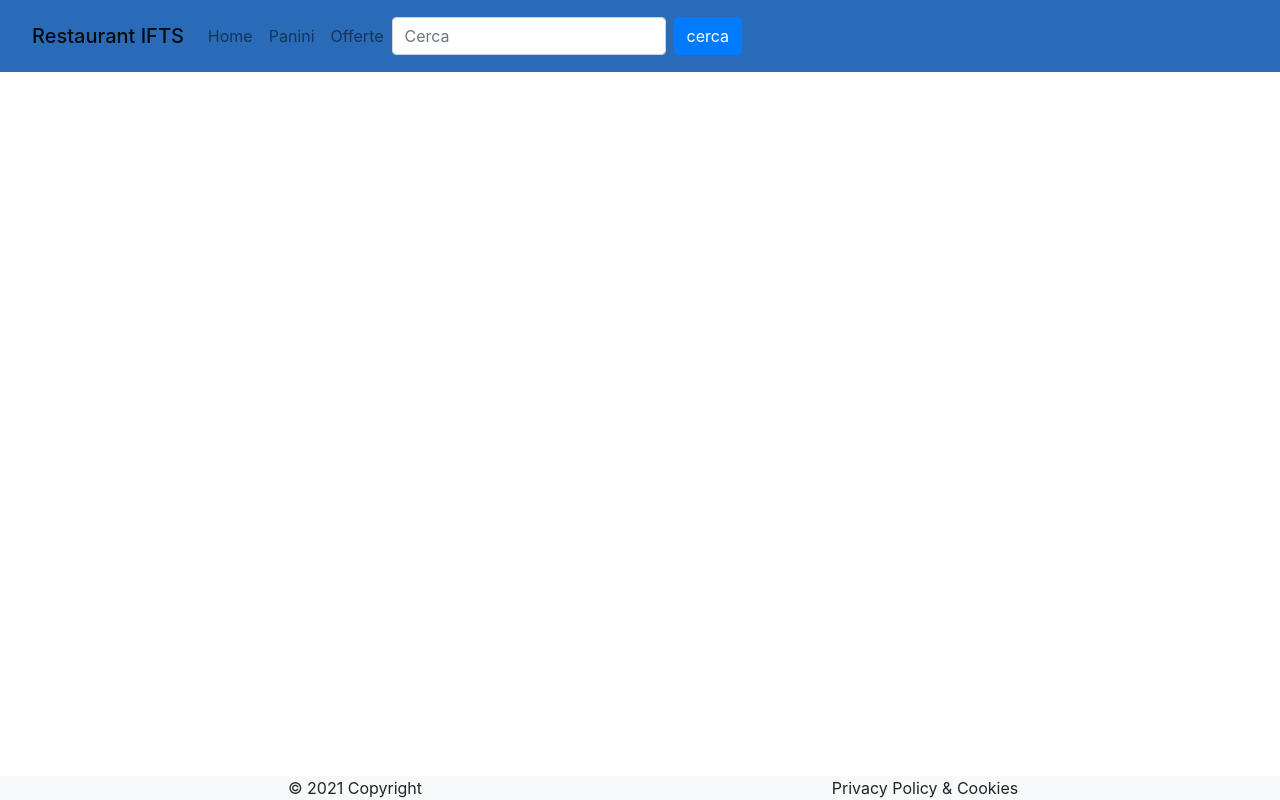
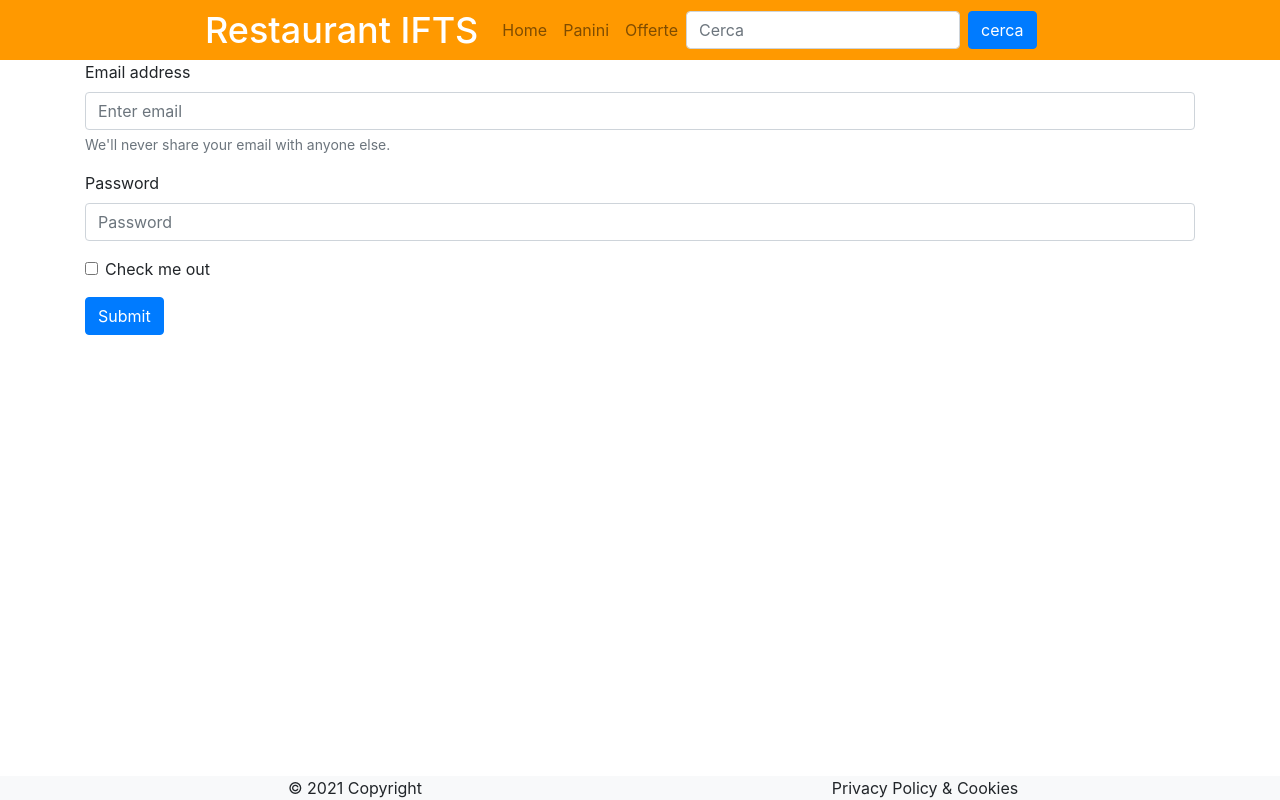
Before and after one commit to WhiteLion0950/Restaurant_fe, a React (Create React App) app: page /#/login in a window 1280 px wide. Built offline with nearby package versions, Linux system fonts and the light colour scheme.

Commit message:
aggiunto scopri

```diff
--- a/src/App.js
+++ b/src/App.js
@@ -1,4 +1,5 @@
-import logo from './logo.svg';import 'bootstrap/dist/css/bootstrap.min.css';
+
+import 'bootstrap/dist/css/bootstrap.min.css';
 import './App.scss';
 import Categories from './views/categories';
 import {
@@ -9,20 +10,32 @@ import {
 import Category from "./views/category"
 import NavbarCustom from './common/navigation/navbar';
 import FooterCustom from './common/footer/footer';
+import Login from './views/login';
+import AuthWrapper from './views/authWrapper';
 
 function App() {
   return (
     <div className="app">
       <NavbarCustom />
+
    <HashRouter>
      <Switch>
        <Route exact path ="/">
+       <AuthWrapper key={"category"}>
          <Categories />
+         </AuthWrapper>
        </Route>
 
         <Route exact path ="/categories/:id">
+
         <Category />
+
         </Route>
+
+        <Route exact path ="/login">
+        <Login />
+        </Route>
+
      </Switch>
    </HashRouter>
 
--- a/src/App.scss
+++ b/src/App.scss
@@ -44,11 +44,27 @@
 }
 
 .navbar {
-  background-color:rgb(41, 107, 182);
+  background-color:#FF9900;
+  height: 60px !important;
+  padding: 0!important;
+}
+.navbar-navbar-expand-lg-navbar-light{
+  height: 80px !important;
+}
+
+.navbar-expand-lg {
+  ;
+}
+.navbar-collapse{
+  position: left !important;
 }
 .logo{
+  margin-left: 205px !important;
+  color: white !important;
+  font-size: 36px;
   font-weight: 500;
   font-family: -apple-system, BlinkMacSystemFont, 'Segoe UI', Roboto, Oxygen, Ubuntu, Cantarell, 'Open Sans', 'Helvetica Neue', sans-serif;
+
 }
 
 .main-content {
--- a/src/common/alert/alert.js
+++ b/src/common/alert/alert.js
@@ -1,10 +1,25 @@
 import React from "react";
 import { Alert } from "react-bootstrap";
 
-const AlertCustom = () => (
-    <Alert variant="danger">
-    <Alert.Heading>Si è verificato un errore</Alert.Heading>
-  </Alert>
+export const AlertCustom = () => (
+ <Alert variant="danger">
+  <Alert.Heading>Qualcosa è andato storto!</Alert.Heading>
+  <p>
+    Ci dispiace , qualcosa nel caricamento della pagina è andato storto, prova a ricaricare e incrocia le dita!
+  </p>
+
+  <p className="mb-0">
+    Whenever you need to, be sure to use margin utilities to keep things nice
+    and tidy.
+  </p>
+</Alert>
 )
 
 export default AlertCustom
+
+
+
+
+//<Alert variant="danger">
+  //  <Alert.Heading>Si è verificato un errore</Alert.Heading>
+//  </Alert>
--- a/src/common/cards/cardLoadingSection.js
+++ b/src/common/cards/cardLoadingSection.js
@@ -2,7 +2,7 @@ import React from "react";
 import CardLoading from "./cardLoading";
 import {Col, Row} from "react-bootstrap";
 
-const CardLoadingSection = () => (
+export const CardLoadingSection = () => (
     <Row>
         {
             Array.apply(null, { length: 12 }).map((_, idx) => (
--- /dev/null
+++ b/src/common/cards/cardProduct.js
@@ -0,0 +1,18 @@
+import React from 'react'
+import{Card as CardCustom} from 'react-bootstrap'
+
+
+export const CardProducts=({title,subtitle,description,image})=>{
+    return (
+        <CardCustom  className="card-custom">
+            <CardCustom.Img variant ="top" src={image}/>
+            <CardCustom.Header>{title}</CardCustom.Header>
+            <CardCustom.Body>
+                <CardCustom.Title>{subtitle}</CardCustom.Title>
+                <CardCustom.Text>{description}</CardCustom.Text>
+
+            </CardCustom.Body>
+        </CardCustom>
+    )
+}
+export default CardProducts
--- /dev/null
+++ b/src/views/authWrapper.js
@@ -0,0 +1,22 @@
+import React from 'react'
+import { withRouter } from 'react-router'
+
+class AuthWrapper extends React.Component{
+    constructor(props){
+        super(props)
+    }
+
+    componentDidMount(){
+        const jwt = localStorage.getItem('jwt')
+
+        if(!jwt){
+            this.props.history.replace("/login")
+        }
+    }
+
+    render(){
+        return this.props.children
+    }
+}
+
+export default withRouter(AuthWrapper)
--- a/src/views/categories.js
+++ b/src/views/categories.js
@@ -72,6 +72,7 @@ class Categories extends React.Component{
 
                                 <Col md={4} key={"card_loading_"+idx}>
                                     <Card
+                                    callback={()=>{this.props.history.push(`/categories/${current.id}`)}}
                                     urlImg={current.images[0].uri}
                                         title={current.title}
                                         subTitle={current.subtitle}
--- a/src/views/category.js
+++ b/src/views/category.js
@@ -1,15 +1,81 @@
 import React from "react";
 import {withRouter} from "react-router-dom"
+import {fetchCategory} from './functions/api'
+import {CardProducts} from'../common/cards/cardProduct'
+import {CardLoadingSection} from'../common/cards/cardLoadingSection'
+import {AlertCustom} from '../common/alert/alert'
+import {Row,Col} from "react-bootstrap"
+
 class Category extends React.Component {
     constructor (props){
         super(props) //per la classe react component
-
+        this.fetchData=this.fetchData.bind(this)
+        this.state={
+            isLoading:false,
+            isError:false,
+            data:null,
+            id:this.props.match.params.id
+        }
+    }
+    componentDidMount(){this.fetchData()}
+    fetchData(){
+      this.setState({
+          isLoading:true
+      })
+      fetchCategory(this.state.id)
+      .then(categories => {
+          this.setState({
+              data:categories
+          })
+      })
+      .catch(err=>{
+          this.setState({
+          isError:true
+        })
+      })
+      .finally(()=>{
+      this.setState({
+          isLoading:false
+      })
+     console.log (this.state.data)
+    })
     }
 
     render(){
         return(
-            <p>L'id passato {this.props.match.params.id}</p>
+           <>
+           {
+            this.state.isLoading ?
+            (
+                <CardLoadingSection/>
+                ): this.state.isError ?(
+                <AlertCustom/>
+                ): this.state.data ?(
+                    <Row >
+                        {
+                            this.state.data.products.map((curr,idx)=>{
+                        return(
+                            <Col md={3} key={`card_${idx}`}>
+                        <CardProducts
+                        title={curr.title}
+                        subtitle={curr.subtitle}
+                        description={curr.description}
+                        image={curr.images[0].uri}
+                        id={idx}
+                        />
+                        </Col>
+                        )
+                    })
+                        }
+                    </Row>
+
+
+                ):null
+
+
+           }
+           </>
         );
     }
 }
-export default withRouter
+export default withRouter (Category)
--- a/src/views/functions/api.js
+++ b/src/views/functions/api.js
@@ -1,14 +1,46 @@
 export const fetchCategories =() =>{
-    //fetch per recuperare i dati, dopo l'url posso passare altri parametri
+    return fetchWrapper("https://apirestaurant.mvlabs.it/api/categories", 'GET')
+}
+export const fetchCategory= (id)=>{
+    return fetchWrapper(`https://apirestaurant.mvlabs.it/api/categories/${id}`, 'GET')
+}
+// chiamando così fetchCategorie e fetchCategory ti assicuri di essere autenticata, perchè passi attraverso il controllo della autorizzazione
 
-    return fetch('https://apirestaurant.mvlabs.it/api/categories')
-    .then(responce=> { //risposta che arriverà dal server e controllare che sia uno stato positivo dal 200-299
-        if(responce.ok){
-            return responce.json() //risposta in json è una callback
+export const postLogin = (body) =>{
+    return fetchWrapper("https://apirestaurant.mvlabs.it/api/login", "POST", body)
+}
+// postLogin fa una chimata di tipo POST e passa all'endpoit username e password
+// quando facciamo la chiamata e gli passiamo i valori di usrn e pswd, gli passiamo i valori di this.state (da login.js)
+// che contengono username e password.
+// se corretti ci restiuisce un jwt con il quale possiamo allegramente visitare il sito
+/**
+@param{*}url
+@param{*}method
+@param{*}body
+@returns
+*/
+export const fetchWrapper=(url, method, body)=> {
+    const jwt = localStorage.getItem("jwt");
+    return fetch(
+        url,
+        {
+            method: method,
+            ...(body ? {body: JSON.stringify(body)} : null),
+            headers: {
+                ...(jwt ? {Authorization: 'Bearer '+ jwt} : null),
+                ...( body ? {'Content-Type': 'application/json'} : null)
+            }
         }
-        else{
-          throw new Error("Errore") //messaggio di errore se la risposta non è ok
+    ) .then (response=>{
+      if (response.headers.get('jwt')){
+          localStorage.setItem('jwt', response.headers.get('jwt'))
+      } if (response.ok){
+          return response.clone().json().catch(()=> response.text())
+      } else {
+          if(response.status == 401){
+              localStorage.removeItem('jwt');
         }
-
+        throw new Error("Errore")
+      }
     })
 }
--- /dev/null
+++ b/src/views/login.js
@@ -0,0 +1,76 @@
+import React from 'react'
+import {Container, Form , Button }from "react-bootstrap"
+import {withRouter} from "react-router"
+import { postLogin } from './functions/api'
+class Login extends React.Component{
+    constructor(props){
+        super(props);
+
+        this.state ={
+            email: "",
+            password: "",
+        }
+        this.handleChangeInput=this.handleChangeInput.bind(this);
+        this.onSubmit = this.onSubmit.bind(this);
+    }
+    handleChangeInput (event){
+        const name =event.target.name;
+        const value =event.target.value;
+        console.warn(name,value,event);
+        this.setState({
+            [name]:value
+        })
+    }
+
+    onSubmit(event){
+        event.preventDefault()
+        postLogin(this.state)
+        .then(response=>{
+            this.props.history.push('/')
+        })
+        .catch(err =>{
+            console.warn(err)
+        })
+    }
+
+    render(){
+        return(
+        <Container fluid ="sm">
+            <Form onSubmit={this.onSubmit}>
+  <Form.Group controlId="formBasicEmail">
+    <Form.Label>Email address</Form.Label>
+    <Form.Control
+    type="email"
+    onChange={this.handleChangeInput}
+    name="email"
+    placeholder="Enter email"
+    required
+     />
+    <Form.Text className="text-muted">
+      We'll never share your email with anyone else.
+    </Form.Text>
+  </Form.Group>
+
+  <Form.Group controlId="formBasicPassword">
+    <Form.Label>Password</Form.Label>
+    <Form.Control
+    type="password"
+    onChange={this.handleChangeInput}
+    name="password"
+    placeholder="Password"
+    required
+    />
+  </Form.Group>
+  <Form.Group controlId="formBasicCheckbox">
+    <Form.Check type="checkbox" label="Check me out" />
+  </Form.Group>
+  <Button variant="primary" type="submit">
+    Submit
+  </Button>
+</Form>
+        </Container>
+    )
+    }
+}
+
+export default withRouter(Login)
```
Also changed, not shown: src/reactApphero.png (added).
